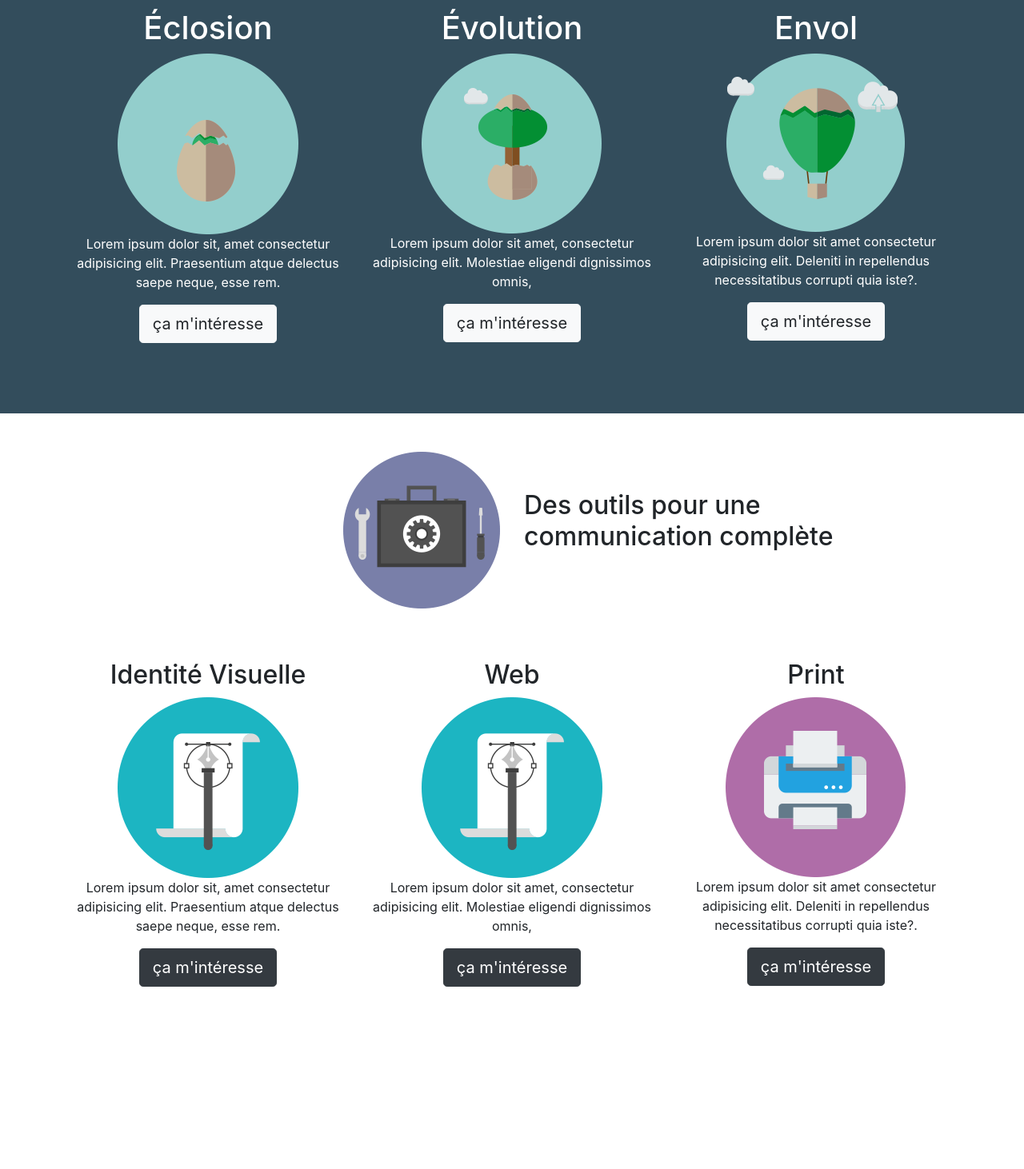
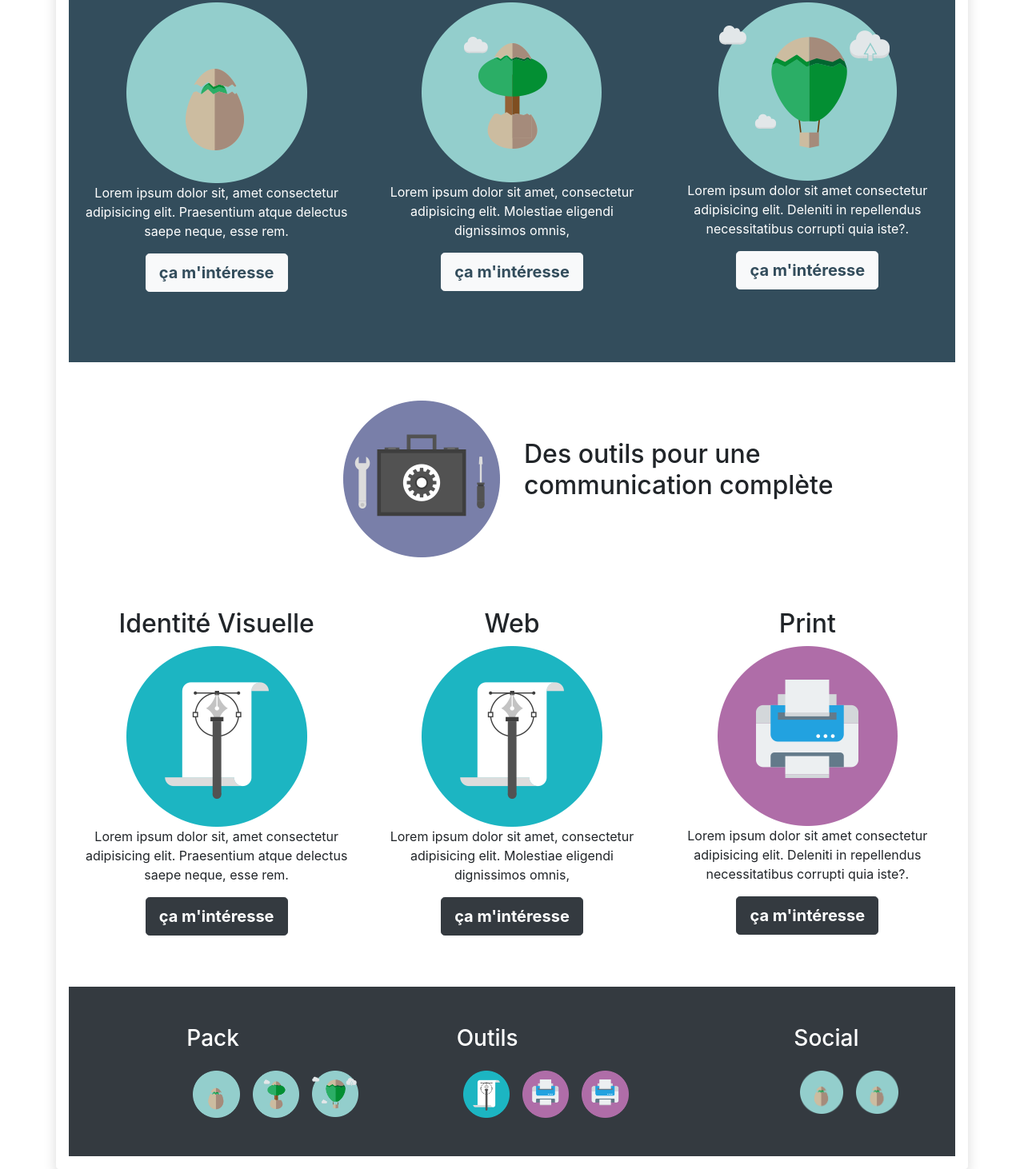
Before and after one commit to JamilaaH/html-bootstrap-youcommunik, a plain HTML site: page index.html in a window 1280 px wide. Shown: the part 1588-3050 px from the top of the page at 80% size. Before the commit the page ends 2886 px from the top, so only its background shows below. Drawn offline with nearby package versions, Linux system fonts and the light colour scheme.

Commit message:
projet initialisé

```diff
--- a/index.html
+++ b/index.html
@@ -8,7 +8,7 @@
     <title>Youcommmunik bootstrap</title>
 </head>
 
-<body>
+<body class="container shadow p-3 bg-white rounded">
     <header>
         <nav class="navbar navbar-expand-lg bg-dark flex-sm-row d-flex justify-content-around align-items-center">
             <div>
@@ -82,7 +82,8 @@
         <div class="container py-4">
             <div class="row d-flex align-items-center">
                 <div class="col-md-4 col-sm-12 ">
-                    <img src="./public/img/packages.png" alt="packages" class="img-fluid w-10 float-md-right float-sm-none ml-sm-8 mb-sm-1">
+                    <img src="./public/img/packages.png" alt="packages"
+                        class="img-fluid w-10 float-md-right float-sm-none ml-sm-8 mb-sm-1">
                 </div>
                 <div class="col-md-8 col-sm-12 text-white">
                     <h1>A chaque étape son pack</h1>
@@ -95,21 +96,24 @@
                     <img src="./public/img/icon-eclosion.png" alt="icon-eclosion" class="img-fluid">
                     <p>Lorem ipsum dolor sit, amet consectetur adipisicing elit. Praesentium atque delectus saepe neque,
                         esse rem.</p>
-                    <button type="button" class="btn btn-light btn-lg">ça m'intéresse</button>
+                    <button type="button" class="btn btn-light btn-lg text-content font-weight-bold">ça
+                        m'intéresse</button>
                 </div>
                 <div class="col-md-4 text-center my-sm-3">
                     <h1 class="text-capitalize">évolution</h1>
                     <img src="./public/img/icon-evolution.png" alt="icon-evolution" class="img-fluid">
                     <p>Lorem ipsum dolor sit amet, consectetur adipisicing elit. Molestiae eligendi dignissimos omnis,
                     </p>
-                    <button type="button" class="btn btn-light btn-lg">ça m'intéresse</button>
+                    <button type="button" class="btn btn-light btn-lg text-content font-weight-bold">ça
+                        m'intéresse</button>
                 </div>
                 <div class="col-md-4 text-center my-sm-3 ">
                     <h1 class="text-capitalize">envol</h1>
                     <img src="./public/img/icon-envole.png" alt="icon-envole" class="img-fluid">
                     <p>Lorem ipsum dolor sit amet consectetur adipisicing elit. Deleniti in repellendus necessitatibus
                         corrupti quia iste?.</p>
-                    <button type="button" class="btn btn-light btn-lg">ça m'intéresse</button>
+                    <button type="button" class="btn btn-light btn-lg text-content font-weight-bold">ça
+                        m'intéresse</button>
                 </div>
             </div>
         </div>
@@ -121,7 +125,8 @@
         <div class="container">
             <div class="row m-5">
                 <div class="col-md-6 col-sm-12">
-                    <img src="./public/img/outils.png" alt="logo-outils" class="img-fluid w-70 float-md-right float-sm-none ">
+                    <img src="./public/img/outils.png" alt="logo-outils"
+                        class="img-fluid w-70 float-md-right float-sm-none ">
                 </div>
                 <div class="col-md-6 col-sm-12  my-sm-5">
                     <h2>Des outils pour une communication complète</h2>
@@ -133,31 +138,73 @@
                     <img src="./public/img/identite-graphique.png" alt="icon-identite" class="img-fluid">
                     <p>Lorem ipsum dolor sit, amet consectetur adipisicing elit. Praesentium atque delectus saepe neque,
                         esse rem.</p>
-                    <button type="button" class="btn btn-dark btn-lg">ça m'intéresse</button>
+                    <button type="button" class="btn btn-dark btn-lg font-weight-bold">ça m'intéresse</button>
                 </div>
                 <div class="col-md-4 text-center my-sm-3">
                     <h2 class="text-capitalize">web</h2>
                     <img src="./public/img/identite-graphique.png" alt="icon-web" class="img-fluid">
                     <p>Lorem ipsum dolor sit amet, consectetur adipisicing elit. Molestiae eligendi dignissimos omnis,
                     </p>
-                    <button type="button" class="btn btn-dark btn-lg">ça m'intéresse</button>
+                    <button type="button" class="btn btn-dark btn-lg font-weight-bold">ça m'intéresse</button>
                 </div>
                 <div class="col-md-4 text-center my-sm-3 ">
                     <h2 class="text-capitalize">print</h2>
                     <img src="./public/img/print.png" alt="icon-print" class="img-fluid">
                     <p>Lorem ipsum dolor sit amet consectetur adipisicing elit. Deleniti in repellendus necessitatibus
                         corrupti quia iste?.</p>
-                    <button type="button" class="btn btn-dark btn-lg">ça m'intéresse</button>
+                    <button type="button" class="btn btn-dark btn-lg font-weight-bold">ça m'intéresse</button>
                 </div>
             </div>
-
         </div>
     </section>
 
+    <!-- footer -->
+    <footer class="bg-dark text-white">
+        <div class="container">
+            <div class="row p-5">
+                <div class="col-md-3 offset-md-1">
+                    <h3 class="text-capitalize pb-3">Pack</h3>
+                    <div class="d-flex ">
+                        <div class="mx-2">
+                            <img src="./public/img/icon-eclosion.png" alt="icon-eclosion" class="img-fluid w-100">
+                        </div>
+                        <div class="mx-2">
+                            <img src="./public/img/icon-evolution.png" alt="icon-evolution" class="img-fluid w-100">
+                        </div>
+                        <div class="mx-2">
+                            <img src="./public/img/icon-envole.png" alt="icon-envole" class="img-fluid w-100">
+                        </div>
+                    </div>
+                </div>
+                <div class="col-md-3 offset-md-1">
+                    <h3 class="text-capitalize pb-3">outils</h3>
+                    <div class="d-flex ">
+                        <div class="mx-2">
+                            <img src="./public/img/identite-graphique.png" alt="icon-identite" class="img-fluid w-100">
+                        </div>
+                        <div class="mx-2">
+                            <img src="./public/img/print.png" alt="icon-reseaux" class="img-fluid w-100">
+                        </div>
+                        <div class="mx-2">
+                            <img src="./public/img/print.png" alt="icon-eclosion" class="img-fluid w-100">
+                        </div>
+                    </div>
+                </div>
+                <div class="col-md-2 offset-md-2">
+                    <h3 class="text-capitalize pb-3">social</h3>
+                    <div class="d-flex">
+                        <div class="mx-2">
+                            <img src="./public/img/icon-eclosion.png" alt="icon-eclosion" class="img-fluid w-100">
+                        </div>
+                        <div class="mx-2">
+                            <img src="./public/img/icon-eclosion.png" alt="icon-eclosion" class="img-fluid w-100">
+                        </div>
+                    </div>
+                </div>
+            </div>
+        </div>
 
-
-
-
+    </footer>
 
 
 
```
